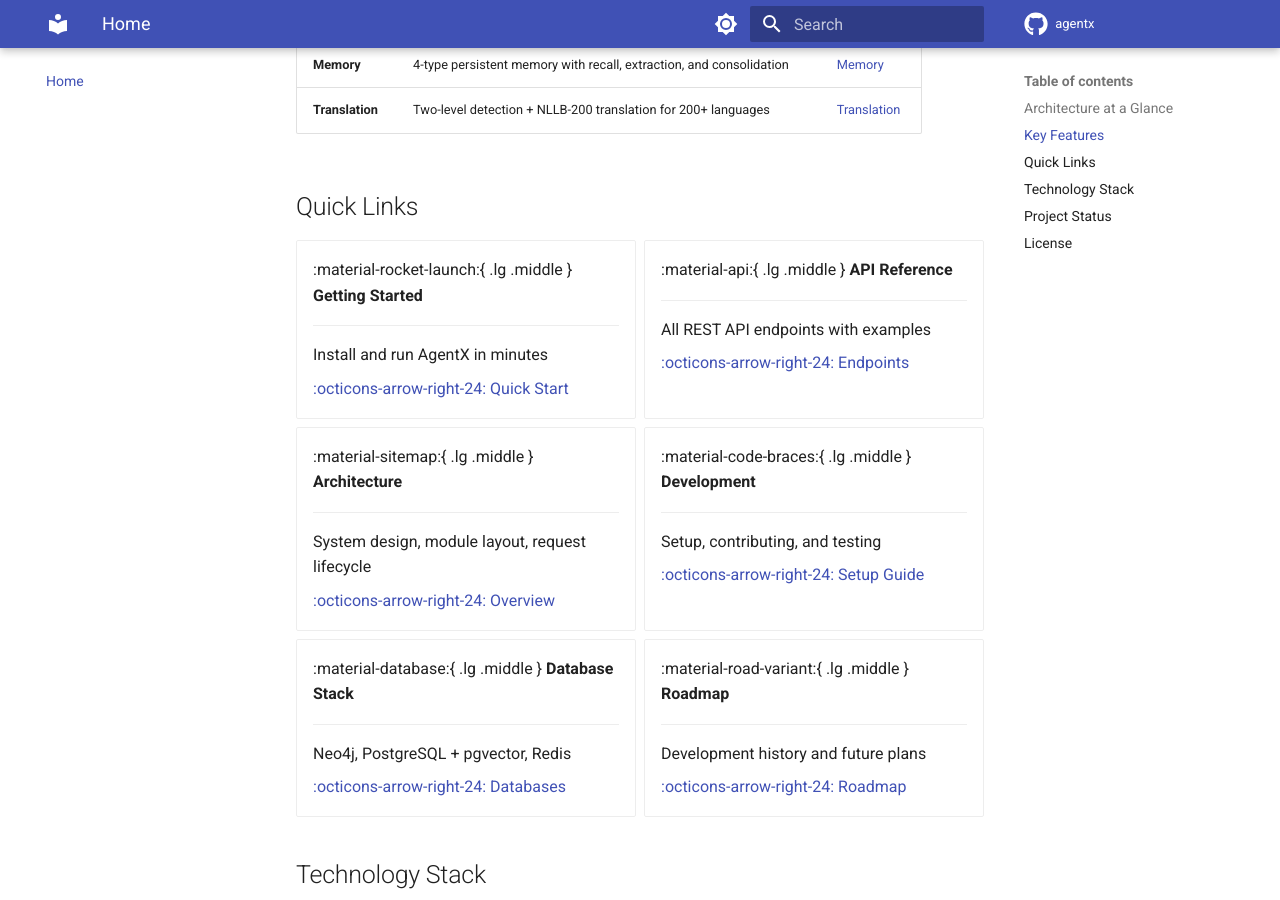
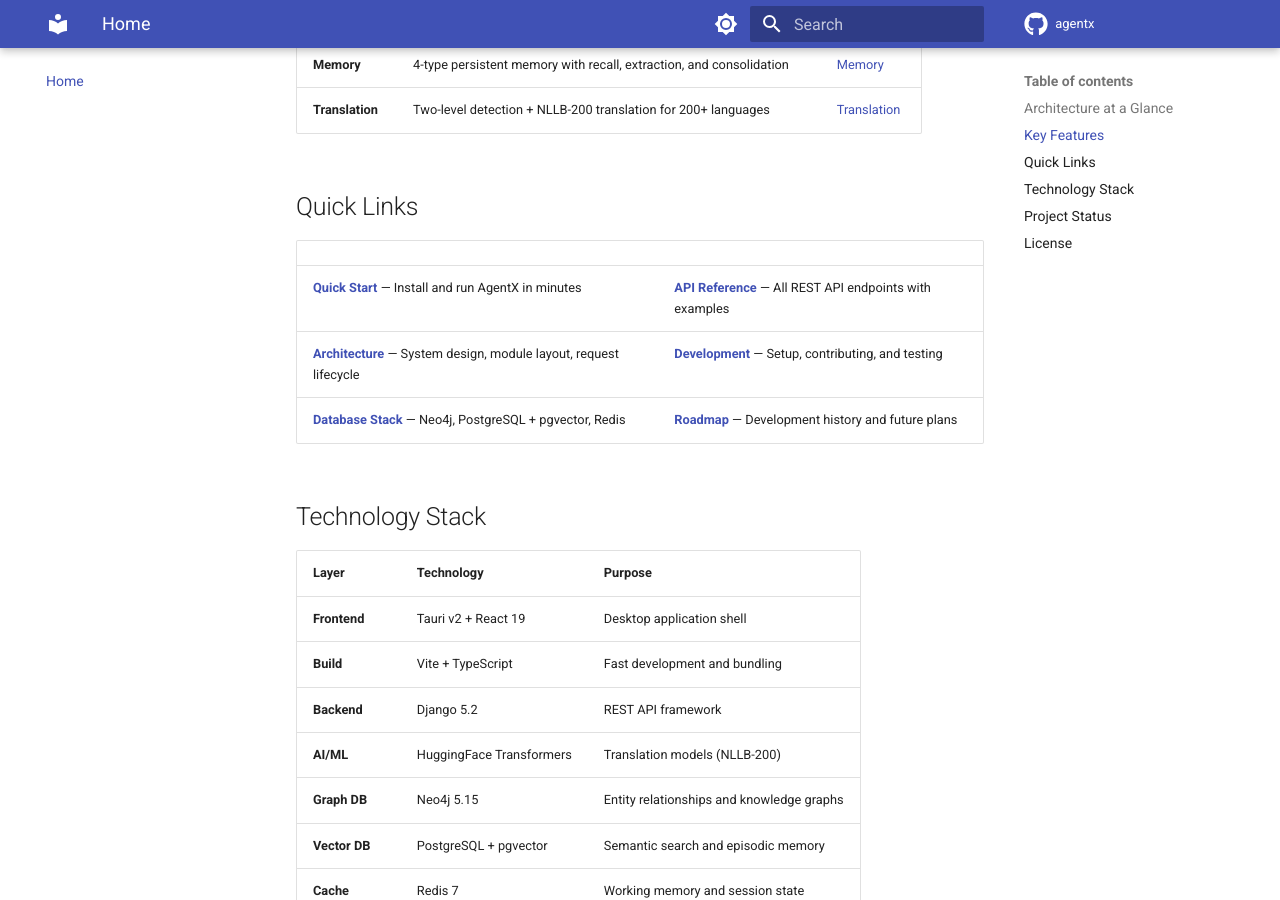
Before and after one commit to QR-Madness/agentx, an MkDocs documentation site: the page built from docs/index.md, in a window 1280 px wide and 900 px high, scrolled down 956 px. Built offline with MkDocs 1.6.1 and Material for MkDocs 9.7.7, drawn with Linux system fonts in a browser that asks for light colours; comment, search, counter and statistics services are not loaded; the version menu is left out.

Commit message:
fix(docs): Replace unrendered Material icon syntax with plain markdown links
The grid cards with :material-*: icon shortcodes required pymdownx.emoji
extension which isn't configured. Replaced with a clean markdown table.

Co-Authored-By: Claude Opus 4.6 <noreply@anthropic.com>

```diff
--- a/docs/index.md
+++ b/docs/index.md
@@ -46,57 +46,11 @@ graph TB
 
 ## Quick Links
 
-<div class="grid cards" markdown>
-
--   :material-rocket-launch:{ .lg .middle } **Getting Started**
-
-    ---
-
-    Install and run AgentX in minutes
-
-    [:octicons-arrow-right-24: Quick Start](getting-started/quickstart.md)
-
--   :material-api:{ .lg .middle } **API Reference**
-
-    ---
-
-    All REST API endpoints with examples
-
-    [:octicons-arrow-right-24: Endpoints](api/endpoints.md)
-
--   :material-sitemap:{ .lg .middle } **Architecture**
-
-    ---
-
-    System design, module layout, request lifecycle
-
-    [:octicons-arrow-right-24: Overview](architecture/overview.md)
-
--   :material-code-braces:{ .lg .middle } **Development**
-
-    ---
-
-    Setup, contributing, and testing
-
-    [:octicons-arrow-right-24: Setup Guide](development/setup.md)
-
--   :material-database:{ .lg .middle } **Database Stack**
-
-    ---
-
-    Neo4j, PostgreSQL + pgvector, Redis
-
-    [:octicons-arrow-right-24: Databases](architecture/databases.md)
-
--   :material-road-variant:{ .lg .middle } **Roadmap**
-
-    ---
-
-    Development history and future plans
-
-    [:octicons-arrow-right-24: Roadmap](roadmap.md)
-
-</div>
+| | |
+|---|---|
+| **[Quick Start](getting-started/quickstart.md)** — Install and run AgentX in minutes | **[API Reference](api/endpoints.md)** — All REST API endpoints with examples |
+| **[Architecture](architecture/overview.md)** — System design, module layout, request lifecycle | **[Development](development/setup.md)** — Setup, contributing, and testing |
+| **[Database Stack](architecture/databases.md)** — Neo4j, PostgreSQL + pgvector, Redis | **[Roadmap](roadmap.md)** — Development history and future plans |
 
 ## Technology Stack
 
```
